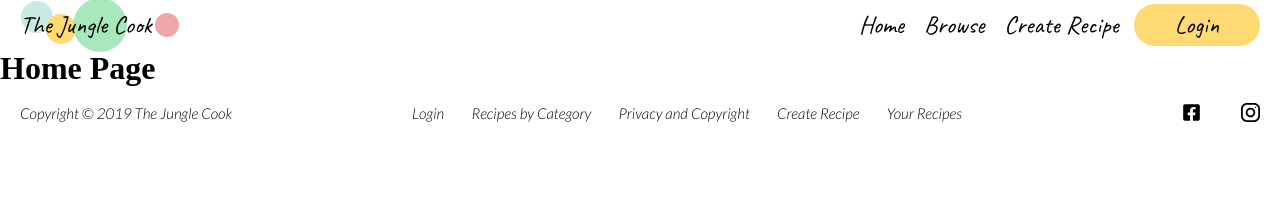
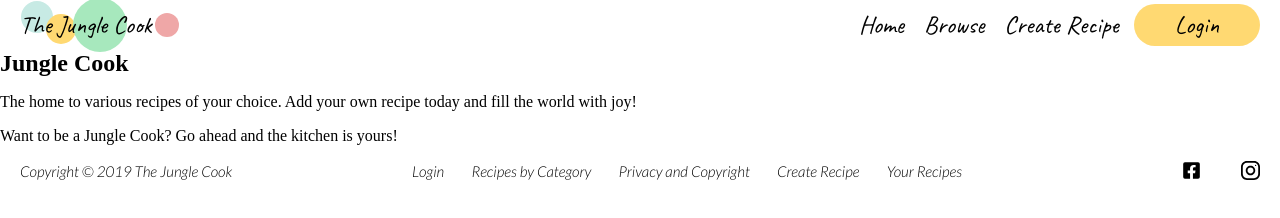
Before and after one commit to PJIceskull/Jungle-Cook, a website: page index.html in a window 1280 px wide. Drawn offline with Linux system fonts and the light colour scheme.

Commit message:
create content for Home Page

```diff
--- a/pages/home.html
+++ b/pages/home.html
@@ -1 +1,17 @@
-<h1>Home Page</h1>
+<!-- Home Page Content -->
+<main id="Home-Page">
+  <div class="home-overlay">
+    <article>
+      <div class="circle1">
+        <h1>Jungle Cook</h1>
+        <p>
+          The home to various recipes of your choice. Add your own recipe today
+          and fill the world with joy!
+        </p>
+      </div>
+      <div class="circle2">
+        <p>Want to be a Jungle Cook? Go ahead and the kitchen is yours!</p>
+      </div>
+    </article>
+  </div>
+</main>
```
